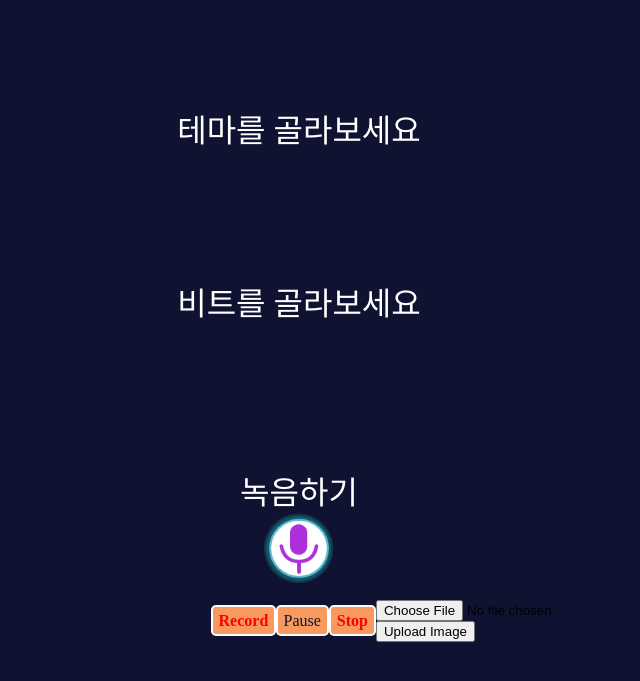
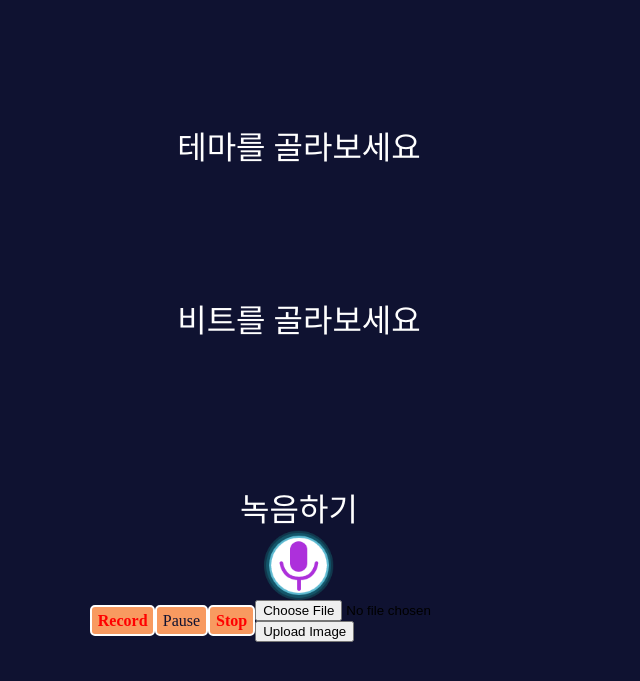
Before and after one commit to Ahntoday/UntactRapstar, a Django app: template rapProject/rapApp/templates/record.html in a window 1280 px wide. Shown: the top 681 px of the page, without its empty margins (341-981 px from the left). Run offline with Django 3.2, Linux system fonts and the light colour scheme; the template is opened without the code that fills it, so the values that code supplies are empty; some libraries are stand-ins or nearby versions; some web fonts are replaced.

Commit message:
녹음하는 화면 css수정 html 구조 재배치

```diff
--- a/rapProject/rapApp/static/css/record.css
+++ b/rapProject/rapApp/static/css/record.css
@@ -144,3 +144,17 @@ body {
 .no_show {
     display: none;
 }
+
+#controls {
+    display: flex;
+    justify-content: center;
+    align-items: center;
+}
+
+.bottom {
+    display: flex;
+    flex-direction: column;
+    justify-content: center;
+    align-items: center;
+    /* border: solid 3px red; */
+}
--- a/rapProject/rapApp/templates/record.html
+++ b/rapProject/rapApp/templates/record.html
@@ -9,12 +9,14 @@
     <link rel="stylesheet" href="{% static 'css/record.css' %}" />
 
 </head>
+
+<body>
     <div class="themeselection">
         <div class="suggest">테마를 골라보세요</div>
         <br />
         <div class="themes">
             {% for lyric in lyrics%}
-            <button type="button" class="theme" onclick = "showLyric('#lyric{{lyric.pk}}')">{{lyric.subject}}</button>
+            <button type="button" class="theme" onclick="showLyric('#lyric{{lyric.pk}}')">{{lyric.subject}}</button>
             {% endfor %}
         </div>
     </div>
@@ -31,7 +33,8 @@
             <!-- db에서 갖고 올 것 -->
             {% for beat in beats %}
             <audio id='{{beat.beat_title}}' src="{{ beat.beat_file.url }}"></audio>
-            <button type="button" onclick="play('{{beat.beat_title}}')" class="beataudio">{{beat.beat_title}} <br /> {{beat.beat_producer}}</button>
+            <button type="button" onclick="play('{{beat.beat_title}}')" class="beataudio">{{beat.beat_title}} <br />
+                {{beat.beat_producer}}</button>
             {% endfor %}
         </div>
     </div>
@@ -40,11 +43,12 @@
     <br />
     <div class=recordsection>
         <div class="suggest">녹음하기</div>
-    <img class="record" src="{% static 'source/record.png' %}"  width=70px height=70px />
+        <img class="record" src="{% static 'source/record.png' %}" width=70px height=70px />
     </div>
 
 
     <!-- ################################### -->
+    <div class="bottom">
         <div id="controls">
             <button id="recordButton">Record</button>
             <button id="pauseButton" disabled>Pause</button>
@@ -56,6 +60,7 @@
         </div>
         <div id="formats"></div>
         <ol id="recordingsList"></ol>
+    </div>
     <!-- inserting these scripts at the end to be able to use all the elements in the DOM -->
     <script src="https://cdn.rawgit.com/mattdiamond/Recorderjs/08e7abd9/dist/recorder.js"></script>
     <script src="{% static 'js/record.js' %}"></script>
```
Lines whose indentation alone changed are shown as unchanged.
